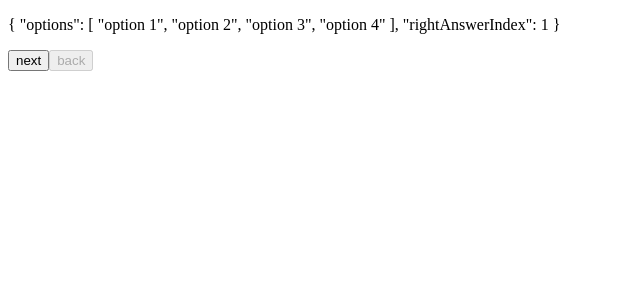
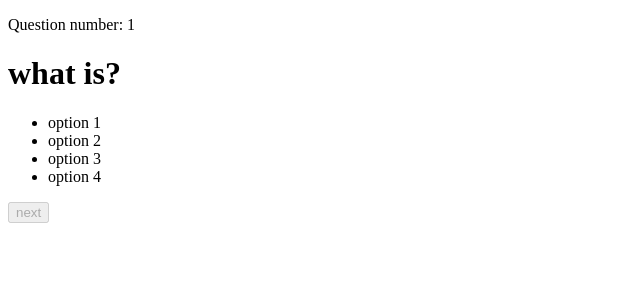
Before and after one commit to nirtamir2/quiz, a Vue app: page / in a window 1280 px wide. Shown: the top 300 px of the page, without its empty margins (0-640 px from the left). Built offline with nearby package versions, Linux system fonts and the light colour scheme.

Commit message:
add question options

```diff
--- a/src/App.vue
+++ b/src/App.vue
@@ -1,6 +1,6 @@
 <template>
   <div id="app">
-    <question :question="question" :backDisable="questionIndex==1"
+    <question :question="question" :index="questionIndex"
      @answer="saveAnswer" @back="back"/>
   </div>
 </template>
--- a/src/components/Question.vue
+++ b/src/components/Question.vue
@@ -1,24 +1,36 @@
 <template>
   <div>
-      <p>{{question}}</p>
-      <button @click="answerQuestion">next</button>
-      <button @click="back" :disabled="backDisable">back</button>
+      <p>Question number: {{index}}</p>
+      <h1>{{question.question}}</h1>
+      <ul>
+        <li v-for="(option, index) of question.options" :key="index"
+            @click="chooseAnswer(option)" >{{option}}</li>
+      </ul>
+      <button @click="back" v-if="index !== 1">back</button>
+      <button @click="answerQuestion" :disabled="!answer">next</button>
   </div>
 </template>
 
 <script>
 export default {
   name: 'Question',
+  data(){
+    return {answer: null}
+  },
   props: {
     question: {type: Object, required: true},
-    backDisable: {type: Boolean, default: false}
+    index: {type: Number, required: true},
   },
   methods: {
     answerQuestion() {
-      this.$emit('answer', 1)
+      this.$emit('answer', this.answer)
+      this.answer = null
     },
     back(){
       this.$emit('back')
+    },
+    chooseAnswer(option){
+      this.answer = option
     }
   }
 }
--- a/src/services/question.js
+++ b/src/services/question.js
@@ -1,9 +1,21 @@
 const questions = [
   {
+    question: 'what is?',
     options: ['option 1', 'option 2', 'option 3', 'option 4'],
     rightAnswerIndex: 1
   },
   {
+    question: 'what 2?',
+    options: ['option 1 2', 'option 2 2', 'option 3 2', 'option 4 2'],
+    rightAnswerIndex: 1
+  },
+  {
+    question: 'what 3?',
+    options: ['aaa', 'aasadasd 2', 'option 3', 'option 4'],
+    rightAnswerIndex: 1
+  },
+  {
+    question: 'what 4?',
     options: ['option 1 2', 'option 2 2', 'option 3 2', 'option 4 2'],
     rightAnswerIndex: 1
   }
```
